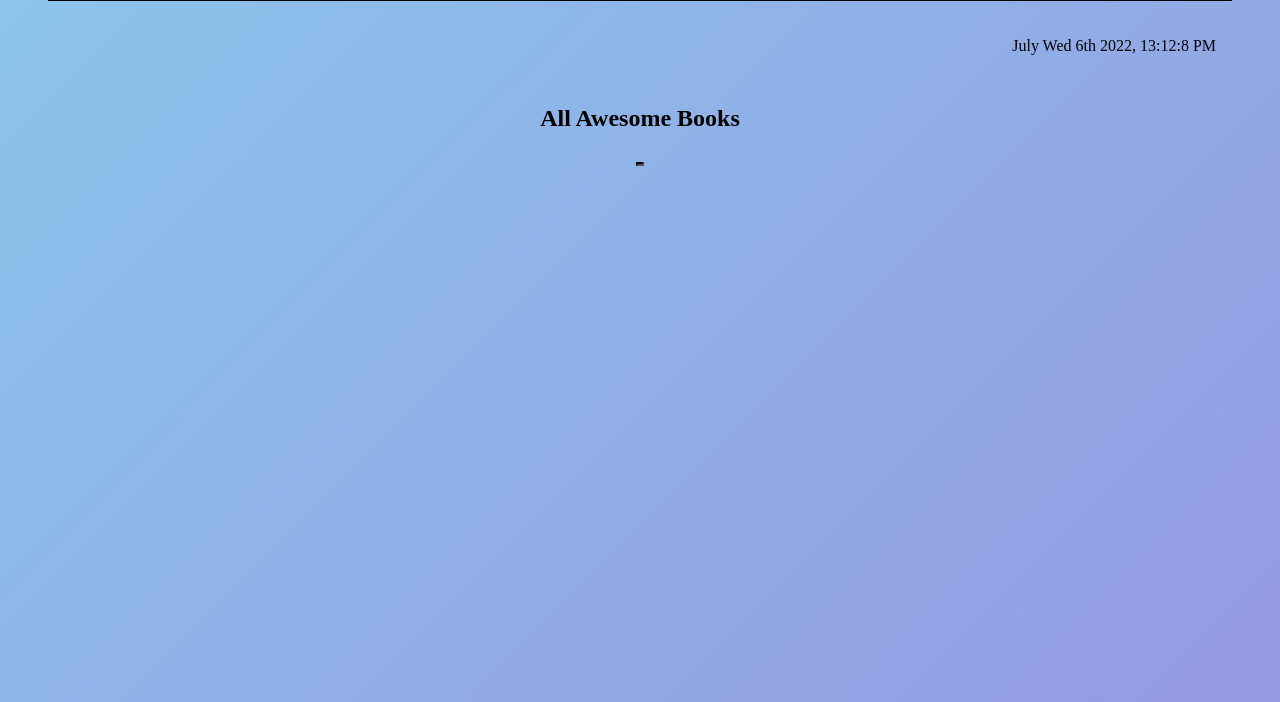
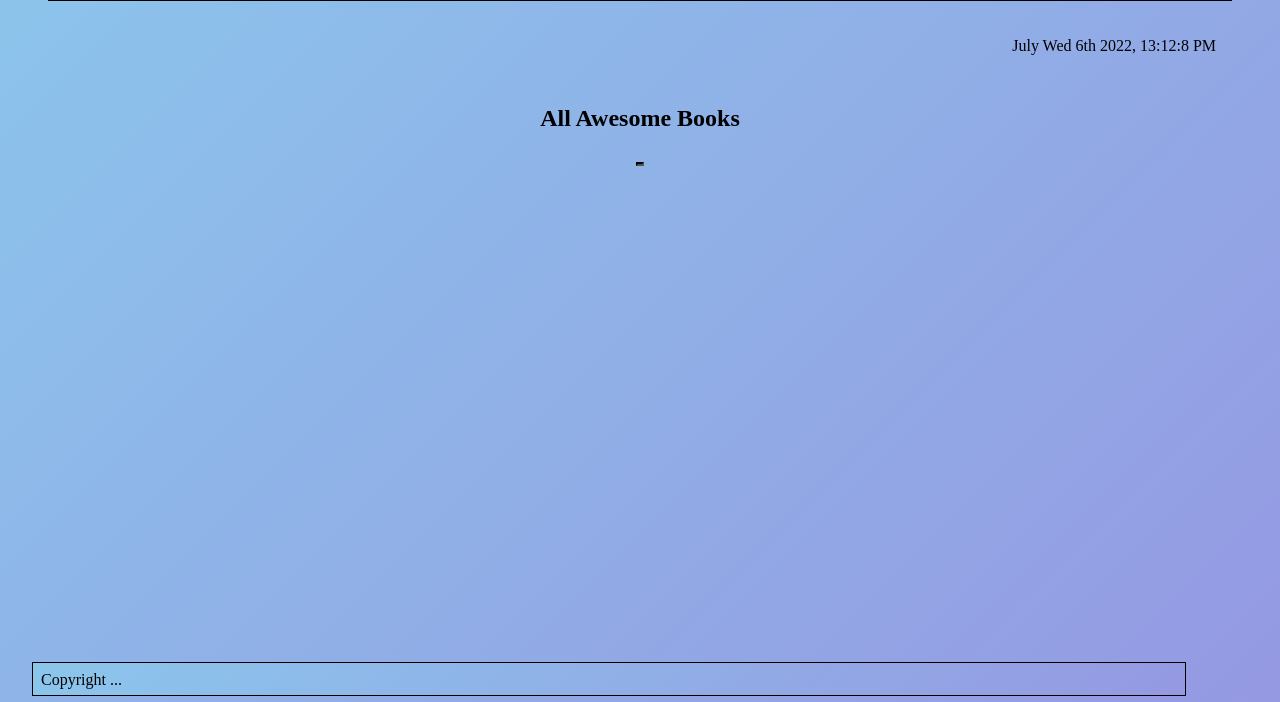
Before and after one commit to Ney2/AwesomeBook, a website: page index.html in a window 1280 px wide. Shown: the part 98-800 px from the top of the page. Drawn offline with Linux system fonts and the light colour scheme.

Commit message:
add footer style

```diff
--- a/css/styles.css
+++ b/css/styles.css
@@ -1,8 +1,8 @@
 body {
   margin: 0;
   color: #000;
-  background-color: #8BC6EC;
-  background-image: linear-gradient(135deg, #8BC6EC 0%, #9599E2 100%);
+  background-color: #8bc6ec;
+  background-image: linear-gradient(135deg, #8bc6ec 0%, #9599e2 100%);
   background-repeat: no-repeat;
   height: 100vh;
 }
@@ -28,14 +28,13 @@ nav {
   display: flex;
   gap: 10px;
   padding: 0;
-
 }
 
-.navigation ul li{
+.navigation ul li {
   list-style: none;
 }
 
-.navigation ul li a{
+.navigation ul li a {
   color: rgb(248, 244, 244);
   text-decoration: none;
   padding: 10px;
@@ -44,13 +43,6 @@ list-style: none;
 .navigation ul li a:focus {
   color: rgba(25, 88, 139, 1);
 }
-
-  /* .navigation ul li a:active {
-    color: rgb(139, 25, 35);
-  }
-  .navigation ul li a:visited {
-    color: rgb(139, 25, 120);
-  } */
 
 .border {
   border-right: rgba(0, 0, 0, 1) 2px solid;
@@ -85,8 +77,6 @@ list-style: none;
   margin-bottom: 20px;
 }
 
-
-
 .top h1 {
   text-align: center;
   margin-bottom: 20px;
@@ -100,17 +90,19 @@ list-style: none;
 .footer {
   position: fixed;
   left: 2rem;
-    bottom: 0.1rem;
-    width: 95%;
+  bottom: 0.4rem;
+  width: 90vw;
   height: 2rem;
   border: 1px solid rgba(0, 0, 0, 1);
-    background-color: white;
+  background-color: #8bc6ec;
+  background-image: linear-gradient(135deg, #8bc6ec 0%, #9599e2 100%);
   text-align: letf;
 }
 
 .footer p {
   margin: 0.5rem;
 }
+
 /* before */
 
 .top {
@@ -118,7 +110,6 @@ list-style: none;
   flex-direction: column;
   justify-content: center;
 }
-
 
 .form {
   display: flex;
@@ -180,6 +171,6 @@ table#tableId tr:nth-child(odd) {
   width: 100vw;
 }
 
-.hide-nav{
+.hide-nav {
   display: none;
 }
--- a/index.html
+++ b/index.html
@@ -66,6 +66,12 @@
     </div>
     </section>
 
+    <section>
+        <div class="footer">
+            <p>Copyright ...<br>
+        </div>
+    </section>
+
     <script src="script/script.js"></script>
 
 </body>
```
Also changed, not shown: 1 other file. Lines whose indentation alone changed are shown as unchanged.
